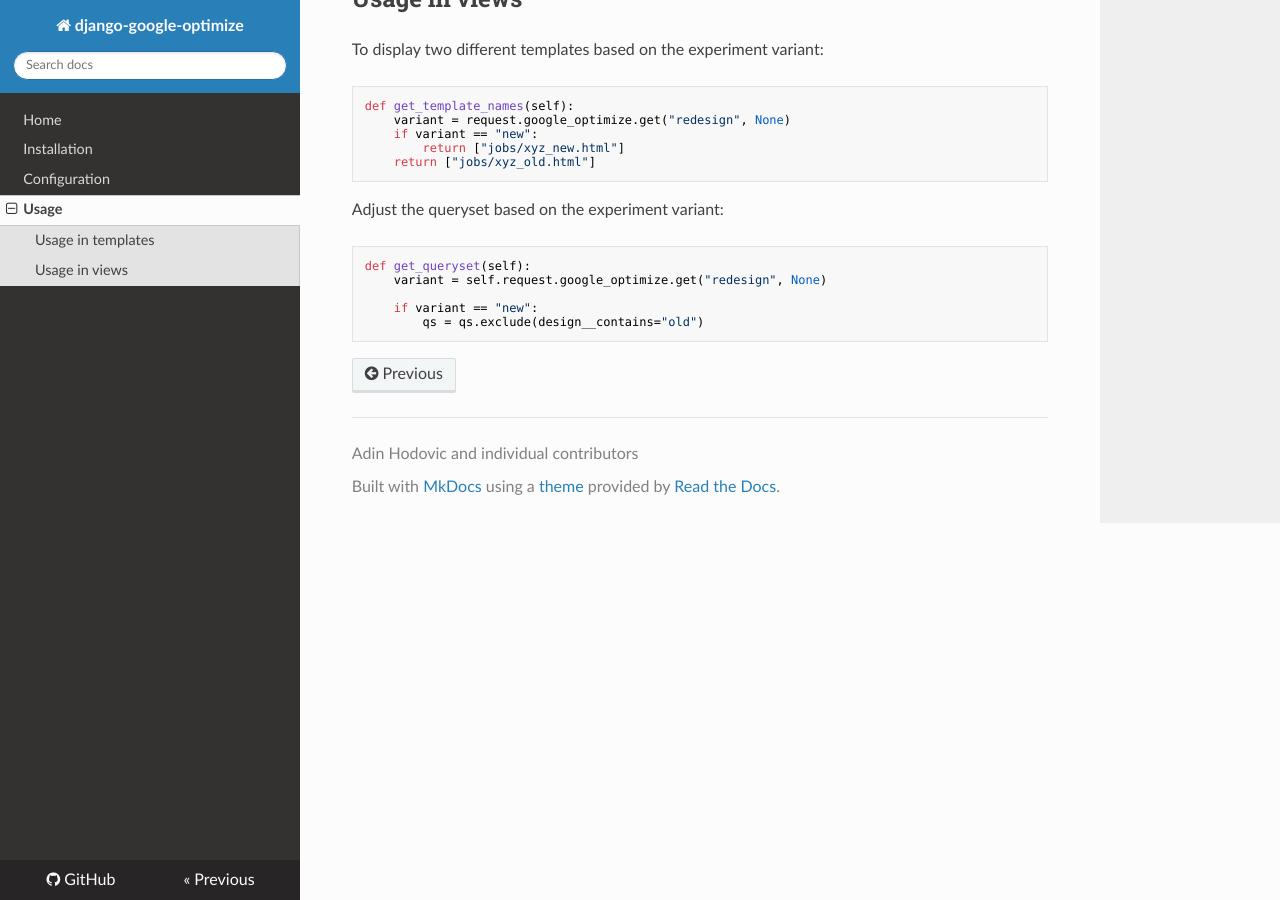
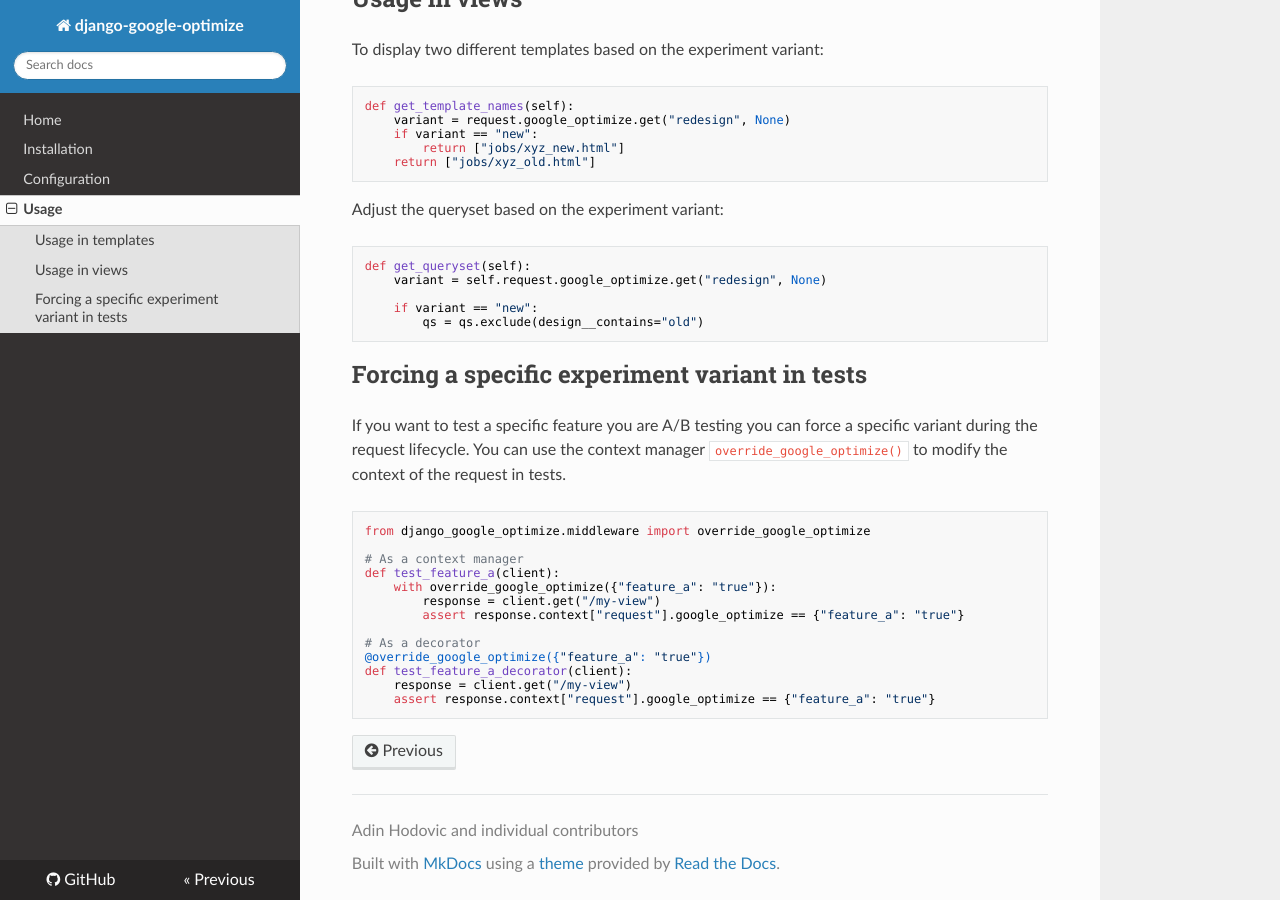
Before and after one commit to adinhodovic/django-google-optimize, an MkDocs documentation site: the page built from docs/usage.md, in a window 1280 px wide and 900 px high, scrolled down 576 px. Built offline with MkDocs 1.6.1, drawn with Linux system fonts in a browser that asks for light colours; nearby versions of some CDN libraries.

Commit message:
Add context manager to force a specific variant in tests (#34)

````diff
--- a/docs/usage.md
+++ b/docs/usage.md
@@ -43,3 +43,25 @@ def get_queryset(self):
     if variant == "new":
         qs = qs.exclude(design__contains="old")
 ```
+
+## Forcing a specific experiment variant in tests
+
+If you want to test a specific feature you are A/B testing you can force a
+specific variant during the request lifecycle. You can use the context manager
+`override_google_optimize()` to modify the context of the request in tests.
+
+```python
+from django_google_optimize.middleware import override_google_optimize
+
+# As a context manager
+def test_feature_a(client):
+    with override_google_optimize({"feature_a": "true"}):
+        response = client.get("/my-view")
+        assert response.context["request"].google_optimize == {"feature_a": "true"}
+
+# As a decorator
+@override_google_optimize({"feature_a": "true"})
+def test_feature_a_decorator(client):
+    response = client.get("/my-view")
+    assert response.context["request"].google_optimize == {"feature_a": "true"}
+```
--- a/pyproject.toml
+++ b/pyproject.toml
@@ -49,6 +49,9 @@ pytest-clarity = "^0.2.0-alpha.1"
 black = "^19.10b0"
 mypy = "^0.761"
 django-stubs = "^1.4.0"
+pudb = "^2019.2"
+ptpython = "^3.0.1"
+ptipython = "^1.0.1"
 
 [build-system]
 requires = ["poetry>=0.12"]
````
Also changed, not shown: 3 other files.
